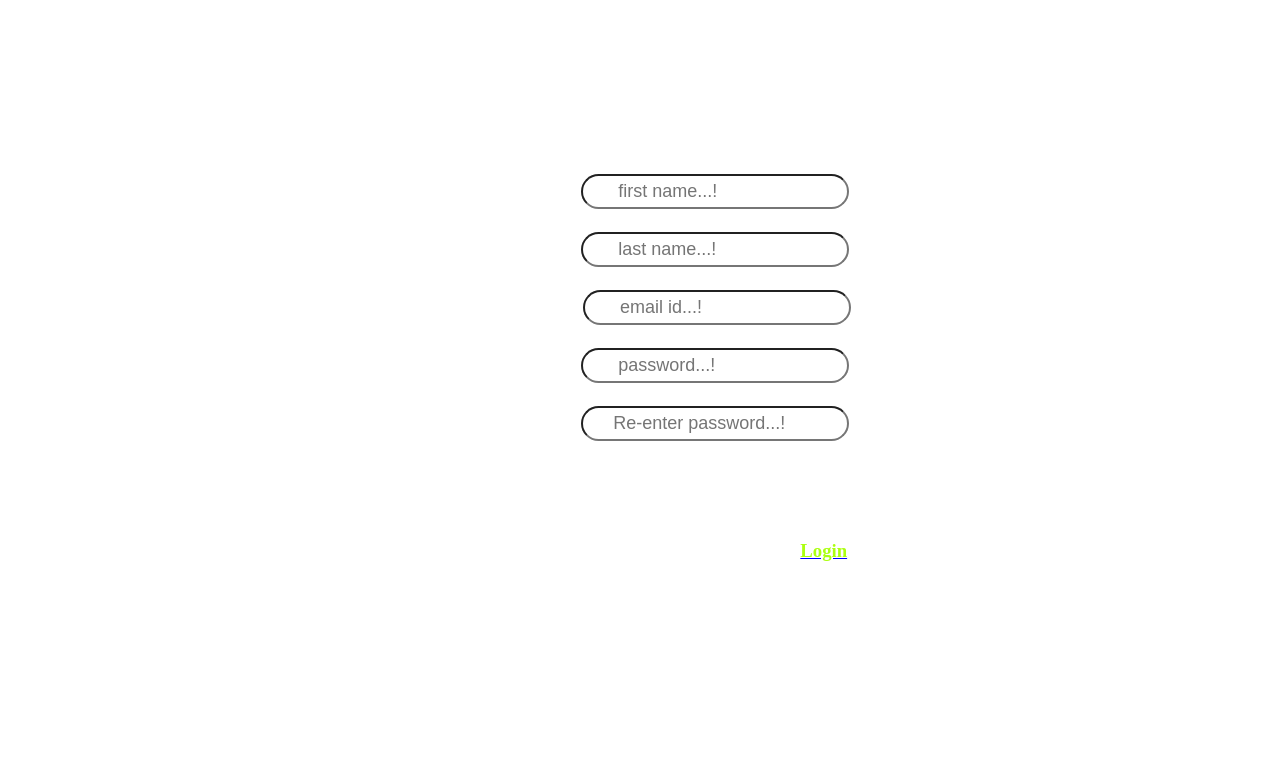
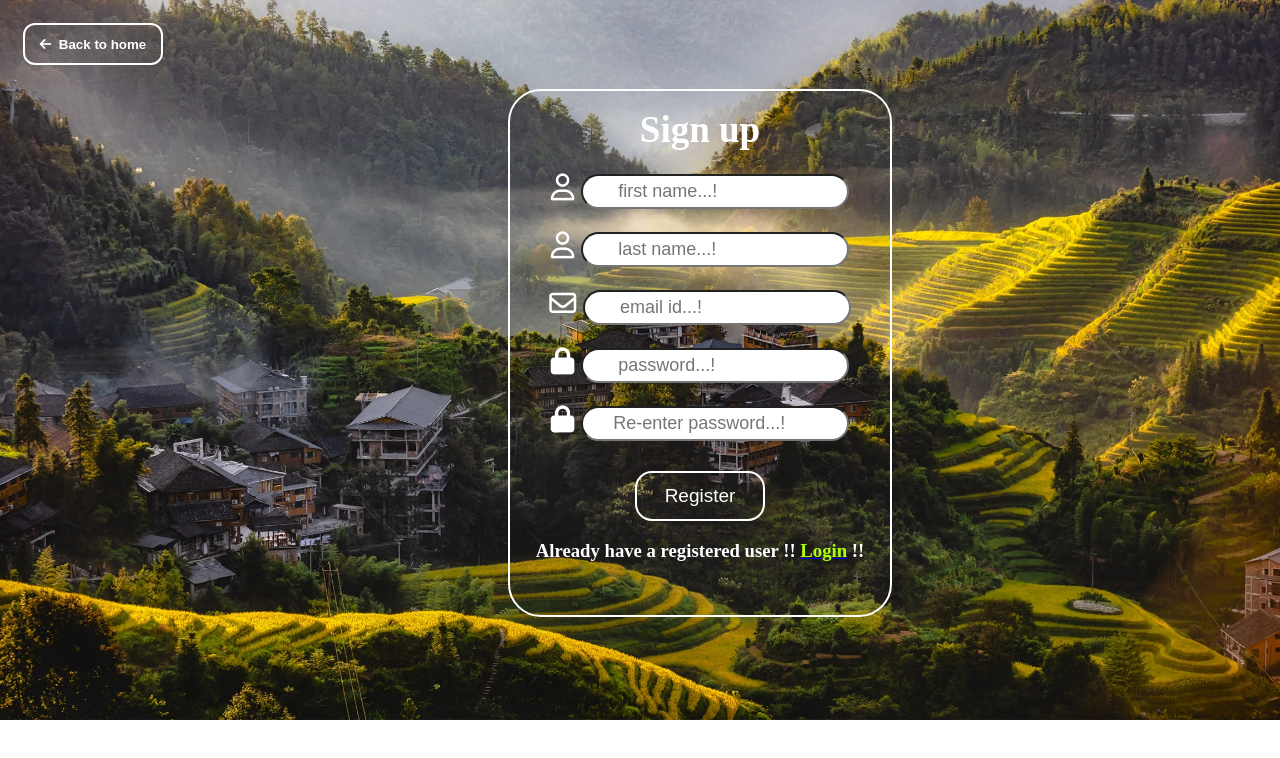
Before and after one commit to HarshVathare/travelindia.com, a plain HTML site: page register.html in a window 1280 px wide. Drawn offline with Linux system fonts and the light colour scheme; the site is published under a folder, as on GitHub Pages, so addresses that start at the root find nothing.

Commit message:
Update register.html

```diff
--- a/register.html
+++ b/register.html
@@ -9,7 +9,7 @@
 
   <style>
     body{
-      background-image: url("/images/icon/registor.jpg");
+      background-image: url("./images/icon/registor.jpg");
       background-repeat: no-repeat;
       background-size: cover;
       background-color: linear-gradient(rgba(0,0,0,0.9));
```
